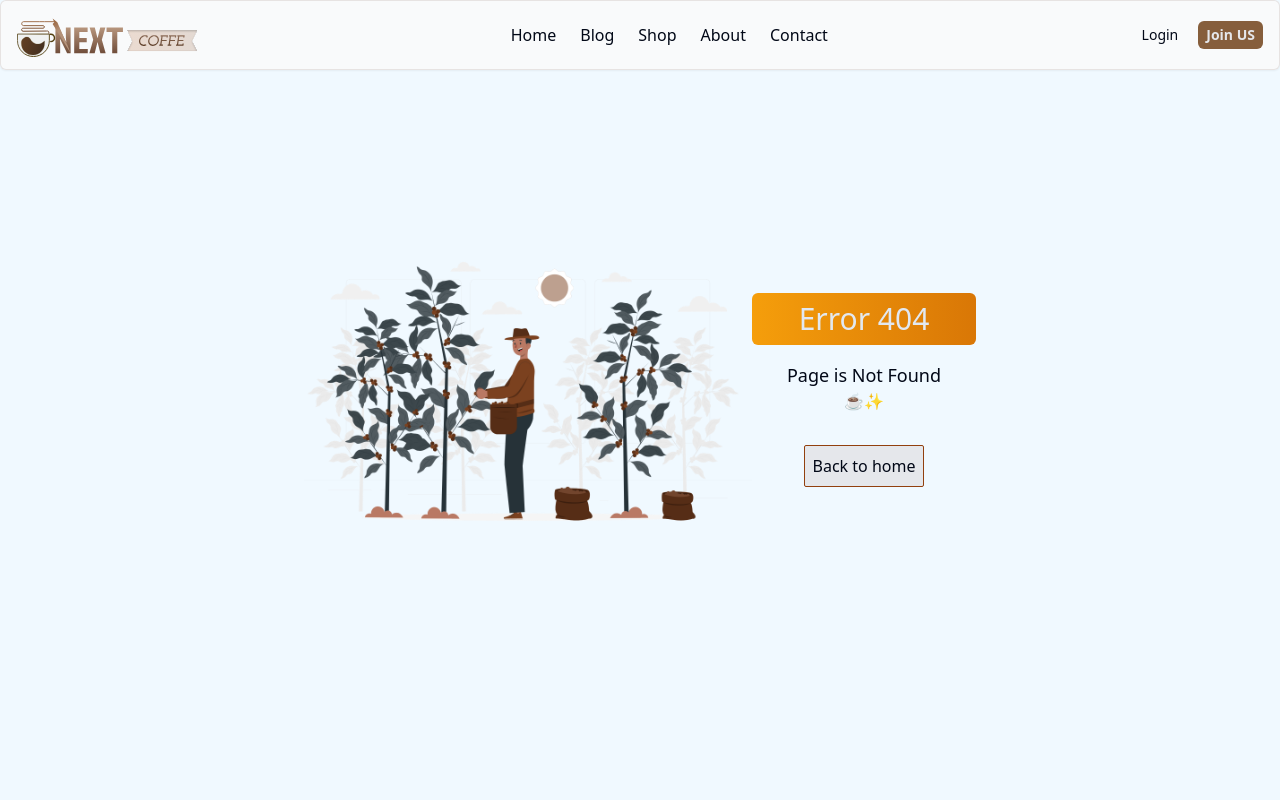
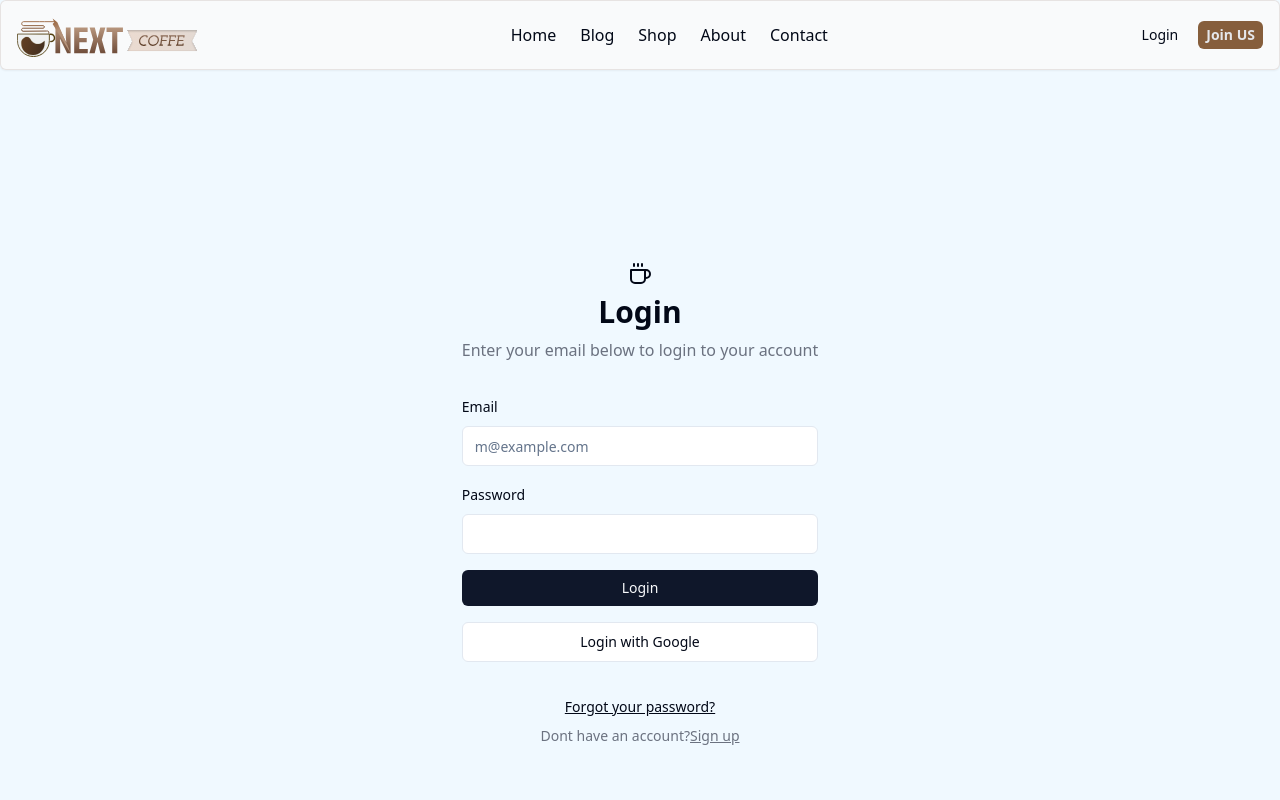
Before and after one commit to Skitttz/NextCoffe, a Next.js app: page /login in a window 1280 px wide. Before the commit this address had no page. Shown: the top 800 px of the page. Built offline with nearby package versions, Linux system fonts and the light colour scheme.

Commit message:
feat: auth 1/3

```diff
--- /dev/null
+++ b/src/app/_components/Auth/AuthForm.tsx
@@ -0,0 +1,57 @@
+import Link from 'next/link';
+import { CoffeeIcon } from '../../views/CoffeIcon';
+import { Input } from '../ui/input';
+import { Button } from '../ui/button';
+import { Label } from '../ui/label';
+
+export default function AuthForm() {
+  return (
+    <main>
+      <div className="flex items-center mt-24 min-h-fit p-4">
+        <div className="grid max-w-sm gap-4 mx-auto items-center space-y-4">
+          <div className="space-y-2 text-center">
+            <CoffeeIcon className="w-20 mx-auto" />
+            <div className="space-y-2 text-center">
+              <h1 className="text-3xl font-bold">Login</h1>
+              <p className="text-gray-500 dark:text-gray-400">
+                Enter your email below to login to your account
+              </p>
+            </div>
+          </div>
+          <div className="space-y-4">
+            <div className="space-y-2">
+              <Label htmlFor="email">Email</Label>
+              <Input
+                id="email"
+                placeholder="m@example.com"
+                required
+                type="email"
+              />
+            </div>
+            <div className="space-y-2">
+              <Label htmlFor="password">Password</Label>
+              <Input id="password" required type="password" />
+            </div>
+            <Button className="w-full" size="sm" variant="default">
+              Login
+            </Button>
+            <Button className="w-full" variant="outline">
+              Login with Google
+            </Button>
+          </div>
+          <div className="space-y-2 text-center">
+            <Link className="text-sm underline" href="#">
+              Forgot your password?
+            </Link>
+            <p className="text-sm text-gray-500 dark:text-gray-400">
+              Dont have an account?
+              <Link className="underline" href="#">
+                Sign up
+              </Link>
+            </p>
+          </div>
+        </div>
+      </div>
+    </main>
+  );
+}
--- /dev/null
+++ b/src/app/login/page.tsx
@@ -0,0 +1,9 @@
+import AuthForm from '../_components/Auth/AuthForm';
+
+export default function Page() {
+  return (
+    <main className="lg:max-w-7xl max-w-5xl mx-auto">
+      <AuthForm />
+    </main>
+  );
+}
```
